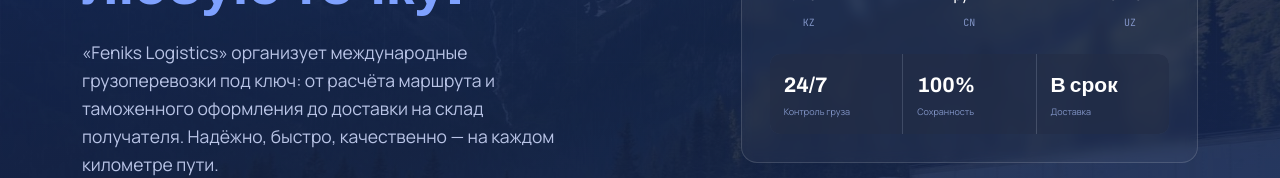
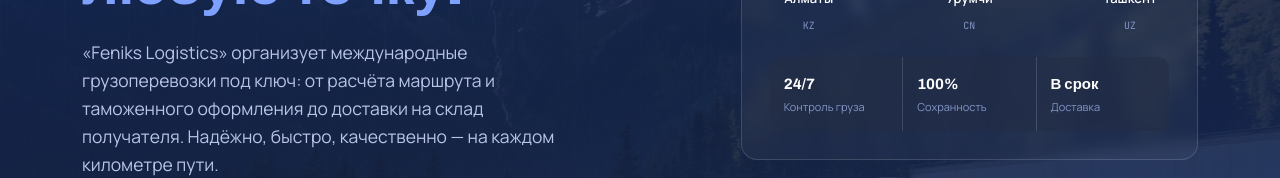
Before and after one commit to alihnwx/feniks_app, a Next.js app: page / in a window 1280 px wide. Shown: the part 386-564 px from the top of the page. Built offline with nearby package versions, Linux system fonts and the light colour scheme.

Commit message:
try to fix v2

```diff
--- a/app/globals.css
+++ b/app/globals.css
@@ -353,13 +353,13 @@
 
 .route-stats .stat .num {
   font-family: 'Archivo', sans-serif;
-  font-size: 21px;
+  font-size: 15px;
   font-weight: 700;
   color: var(--white);
 }
 
 .route-stats .stat .cap {
-  font-size: 9px;
+  font-size: 11px;
   color: #8295c7;
   margin-top: 3px;
 }
```
